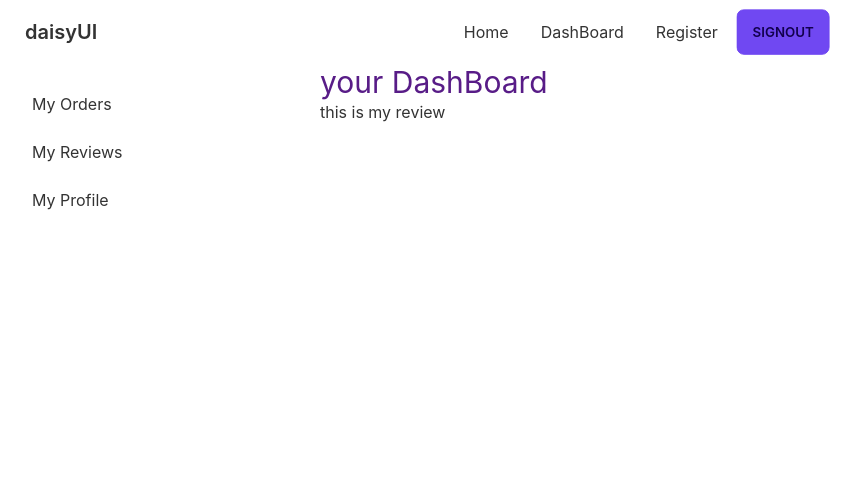
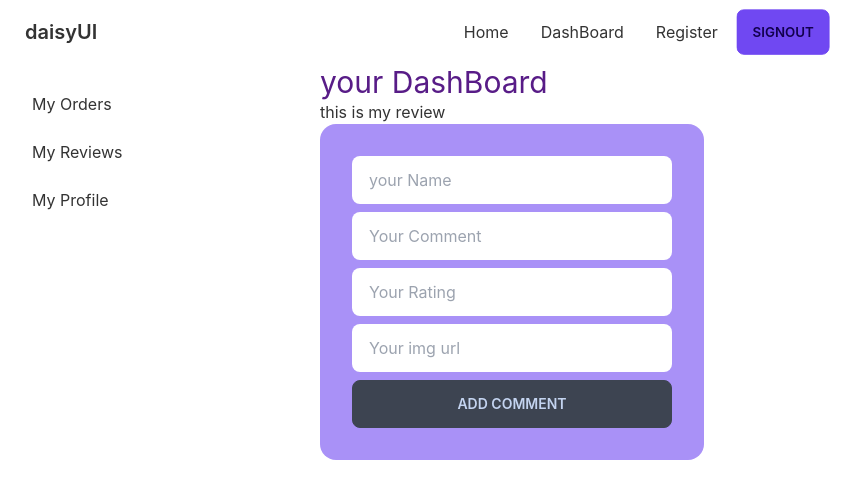
Before and after one commit to Chayanika1/manufacturer-website, a React (Create React App) app: page /DashBoard/MyReview in a window 1280 px wide. Shown: the top 498 px of the page, without its empty margins (0-868 px from the left). Built offline with nearby package versions, Linux system fonts and the light colour scheme; no server answers; sample sign-in values are in the browser's storage.

Commit message:
added review tohome page

```diff
--- a/src/Pages/DashBoard/MyReview.js
+++ b/src/Pages/DashBoard/MyReview.js
@@ -1,11 +1,47 @@
+import { signInWithEmailAndPassword } from 'firebase/auth';
 import React from 'react';
+import { useForm } from "react-hook-form";
+import { useNavigate } from 'react-router-dom';
 
 const MyReview = () => {
+    const navigate = useNavigate()
+    const { register,  handleSubmit } = useForm();
+    const handleRegister=(data)=>{
+        fetch('http://localhost:5000/review',{
+            method:'POST',
+            headers:{
+                "Content-Type": "application/json",
+
+            },
+            body:JSON.stringify(data)
+        })
+        .then(response=>Response.json())
+        .then((data)=>{
+            console.log("success",data);
+        })
+         alert("successfully added","TNANK YOU");
+         navigate('/Home')
+
+
+    }
+
     return (
         <div>
             <h4>this is my review</h4>
+            <form onSubmit={handleSubmit(handleRegister)}>
+                <div class="card w-96 bg-primary text-primary-content">
+                    <div class="card-body">
+                        <input type="text" placeholder="your Name" {...register("name")} class="input w-full max-w-xs" />
+                        <input type="text" placeholder="Your Comment" {...register("comment")}class="input w-full max-w-xs" />
+                        <input type="text" placeholder="Your Rating"{...register("rating")} class="input w-full max-w-xs" />
+                        <input type="text" placeholder="Your img url" {...register("img")}class="input w-full max-w-xs" />
 
-        </div>
+                        <button class="btn">Add Comment</button>
+                    </div>
+                </div>
+
+            </form >
+        </div >
     );
 };
 
--- a/src/Pages/Reviews/My.js
+++ b/src/Pages/Reviews/My.js
@@ -4,7 +4,7 @@ import AllReview from '../AllReview/AllReview';
 const My = () => {
     const[reviews,setReviews] = useState([]);
     useEffect(()=>{
-        fetch('all.json')
+        fetch('http://localhost:5000/review')
         .then(response=>response.json())
         .then(data=>setReviews(data))
     },[])
```
